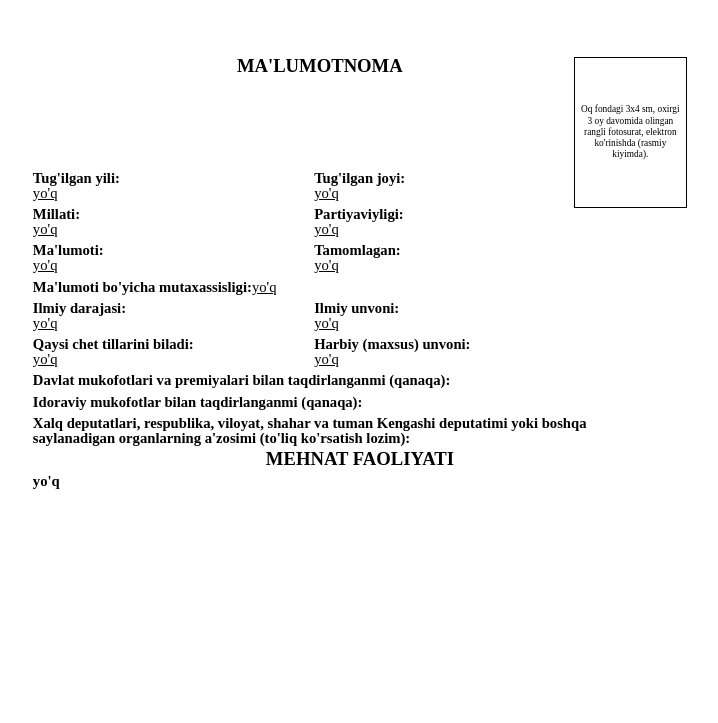
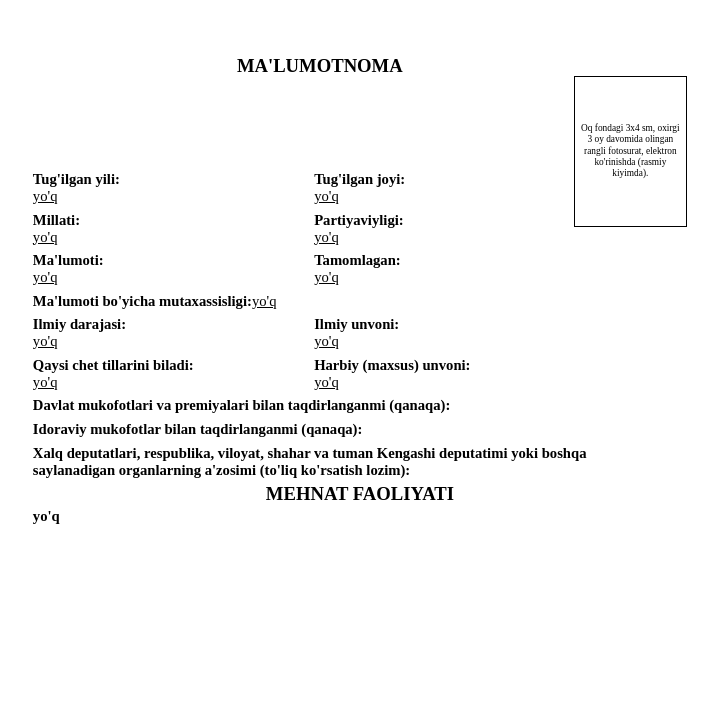
Before and after one commit to dasturchi-cu/dastyor-AI, a Python web app: template templates/obyektivka_template.html in a window 1280 px wide. Shown: the top 723 px of the page, without its empty margins (312-1030 px from the left). Run offline with Jinja, Linux system fonts and the light colour scheme; the template is opened without the code that fills it, so the values that code supplies are empty.

Commit message:
fix: update vertical spacing to 8pt/2.82mm, adjust line-height to 1.15, fix photo overlapping and layout gaps

```diff
--- a/features/obyektivka/docx_polish.py
+++ b/features/obyektivka/docx_polish.py
@@ -23,6 +23,7 @@ from features.obyektivka.docx_typography import (
 
 from features.obyektivka.spacing_config import (
     DOCX_GRID_BEFORE_TWIPS,
+    DOCX_FIELD_ROW_BEFORE_TWIPS,
     DOCX_MEHNAT_BEFORE_TWIPS,
 )
 
@@ -31,6 +32,7 @@ FONT_TIMES = "Times New Roman"
 # Namuna DOCX: ko'p joylarda line=240 (single); shablon klonida allaqachon bor.
 SP_LINE_REF = 240
 SP_GRID_BEFORE = DOCX_GRID_BEFORE_TWIPS
+SP_FIELD_ROW_BEFORE = DOCX_FIELD_ROW_BEFORE_TWIPS
 SP_MEHNAT_BEFORE = DOCX_MEHNAT_BEFORE_TWIPS
 PAGE_MARGIN_TOP_BOTTOM_MM = 20
 PAGE_MARGIN_LEFT_RIGHT_MM = 18
@@ -377,6 +379,7 @@ def enforce_reference_polish(root: etree._Element, context: dict[str, str] | Non
             grid_marked = True
 
         if _is_label_paragraph(text):
+            _set_spacing_if_missing(ppr, before=SP_FIELD_ROW_BEFORE, after=0)
             for r_el in p_el.findall(f".//{W}r"):
                 rt = _run_text(r_el).strip()
                 if not rt:
--- a/templates/obyektivka_template.html
+++ b/templates/obyektivka_template.html
@@ -13,7 +13,7 @@
     html, body {
       font-family: "Times Uzb Roman", "Times New Roman", Times, "Liberation Serif", serif;
       font-size: 11pt;
-      line-height: 1;
+      line-height: 1.15;
       color: #000;
       background: #fff;
       -webkit-print-color-adjust: exact;
@@ -106,7 +106,7 @@
     .hdr-block { position: relative; min-height: var(--hdr-block-min-h, 28mm); margin-bottom: 0.5mm; padding-right: 21.24mm; }
     .photo-float {
       position: absolute;
-      top: 0;
+      top: 4.99mm;
       right: 0;
       width: 30mm;
       height: 40mm;
@@ -147,7 +147,7 @@
     }
 
     .current-job {
-      margin: 0 0 var(--current-job-bottom, 2mm) 0;
+      margin: 0 0 var(--current-job-bottom, 2.82mm) 0;
       font-size: 11pt;
       line-height: 1.15;
       text-align: center;
@@ -165,18 +165,21 @@
     }
 
     .fields { width: 100%; border-collapse: collapse; table-layout: fixed; }
-    .fields td { border: none; vertical-align: top; padding: 0; font-size: 11pt; line-height: 1; }
+    .fields td { border: none; vertical-align: top; padding: 0; font-size: 11pt; line-height: 1.15; }
     .fields .left { width: 43%; padding-right: 2mm; }
     .fields .right { width: 57%; }
-    .fields tr.gap td { padding-top: var(--field-row-gap, 1.8mm); }
+    .fields tr.gap td { padding-top: var(--field-row-gap, 2.82mm); }
+    .fields tr.val-row td { padding-top: 0; }
     .fields .lbl { font-weight: bold; }
     .fields .val-row td {
-      padding-left: 76.2mm;
-      text-indent: -76.2mm;
       font-weight: normal;
     }
     .fields .val-row td.has-val { text-decoration: underline; }
-    .fields .val-row.first td { padding-right: 35.56mm; }
+
+    /* Make space for the photo on the first 3 rows of the right column */
+    .fields tr:nth-child(-n+6) td.right {
+      padding-right: 32mm;
+    }
     .fields .inline-row td { padding-left: 28.61mm; text-indent: -28.61mm; font-weight: normal; }
     .fields .inline-row .lbl { font-weight: bold; }
     .fields .inline-row .field-val.has-val {
@@ -210,11 +213,11 @@
       text-align: center;
       font-weight: bold;
       font-size: 14pt;
-      margin: var(--sect-work-mt, 1.2mm) 0 var(--sect-work-mb, 1mm);
-      line-height: 1;
+      margin: var(--sect-work-mt, 1.41mm) 0 var(--sect-work-mb, 1.41mm);
+      line-height: 1.15;
     }
     .work-item {
-      margin: var(--work-item-gap, 0.8mm) 0 0;
+      margin: var(--work-item-gap, 1.41mm) 0 0;
       font-size: 11pt;
       line-height: 1.15;
       padding-left: 28.61mm;
@@ -363,7 +366,6 @@
 <div class="page">
   {{ wm_layer() }}
   <div class="page-content">
-    <div class="hdr-block">
     <div class="photo-float">
       {%- if d.img -%}
       <img src="{{ d.img }}" alt="">
@@ -371,6 +373,7 @@
       {{ L.photo_hint }}
       {%- endif -%}
     </div>
+    <div class="hdr-block">
       <div class="hdr-title">{{ L.title }}</div>
       <div class="hdr-gap"></div>
       <div class="hdr-name">{{ fn }}</div>
```
Also changed, not shown: features/obyektivka/spacing_config.py (+8 -6 lines). Lines whose indentation alone changed are shown as unchanged.
